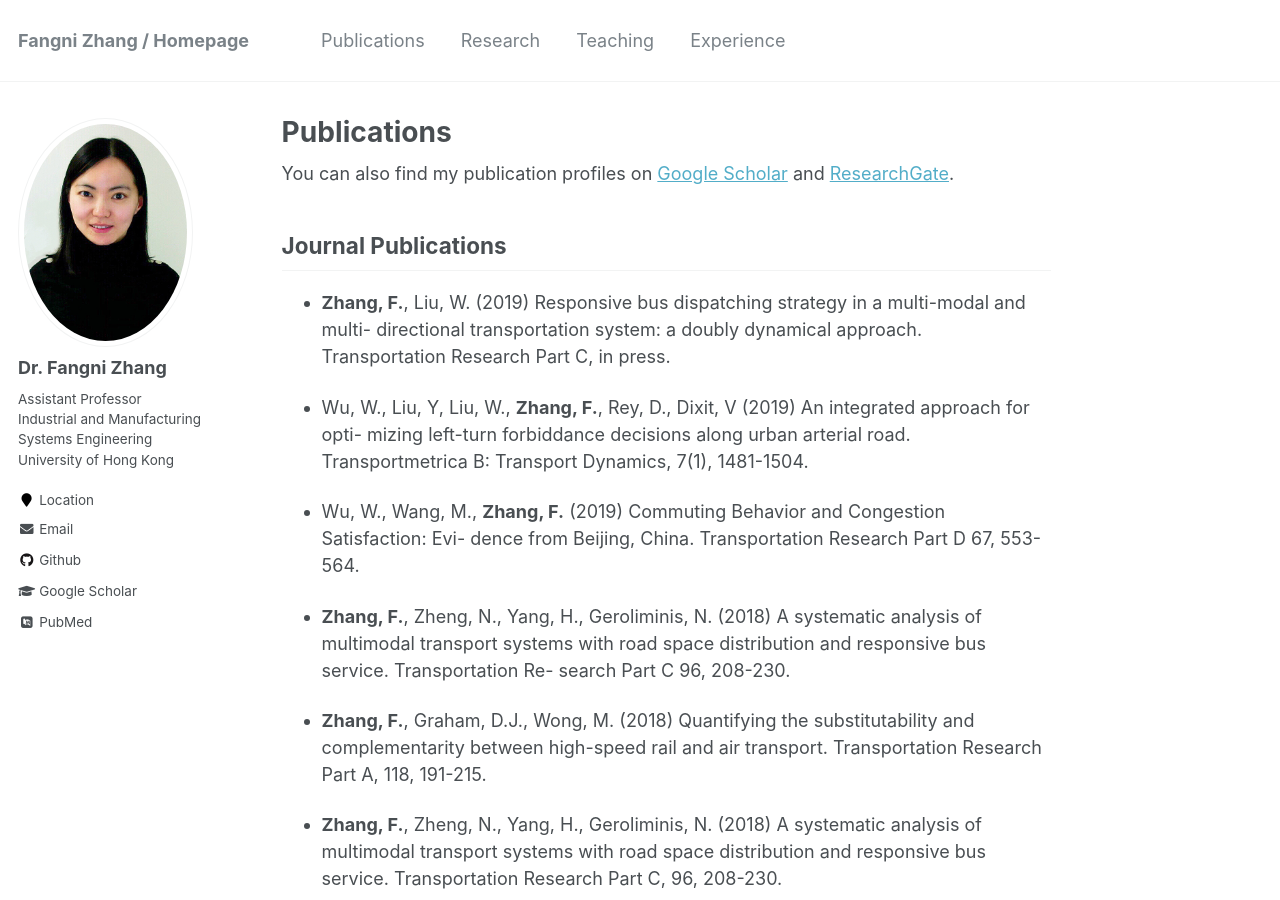
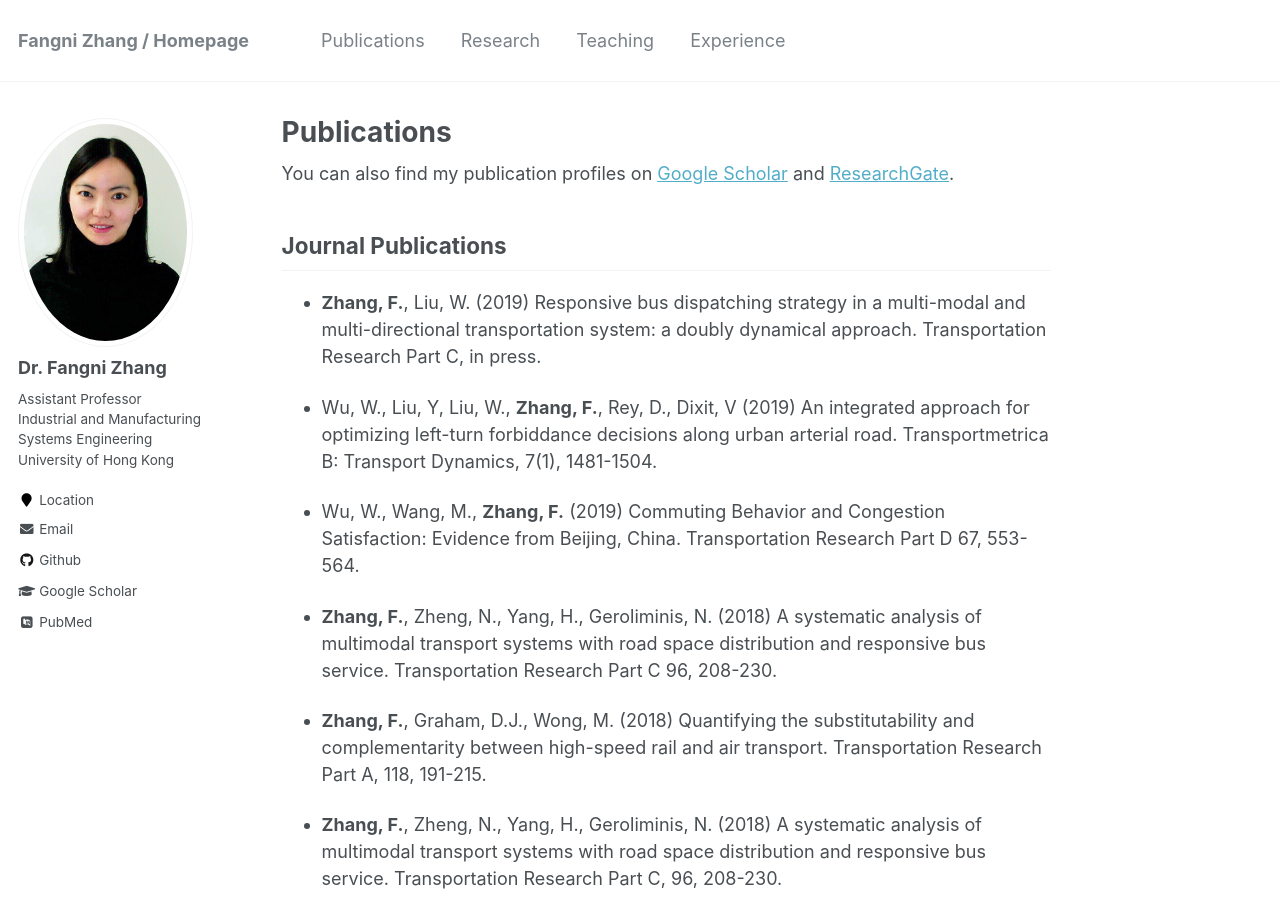
Before and after one commit to fangnizhang/fangnizhang.github.io, a Jekyll site: the page built from _pages/publications.md, in a window 1280 px wide and 900 px high. Built offline with Jekyll 4.4.1, drawn with Linux system fonts in a browser that asks for light colours; some web fonts are replaced; some of the changed text lies outside the part shown.

Commit message:
Update publications.md

```diff
--- a/_pages/publications.md
+++ b/_pages/publications.md
@@ -19,13 +19,13 @@
 Journal Publications
 ----------
 
-* **Zhang, F.**, Liu, W. (2019) Responsive bus dispatching strategy in a multi-modal and multi- directional transportation system: a doubly dynamical approach. Transportation Research Part C, in press.
+* **Zhang, F.**, Liu, W. (2019) Responsive bus dispatching strategy in a multi-modal and multi-directional transportation system: a doubly dynamical approach. Transportation Research Part C, in press.
 
-* Wu, W., Liu, Y, Liu, W., **Zhang, F.**, Rey, D., Dixit, V (2019) An integrated approach for opti- mizing left-turn forbiddance decisions along urban arterial road. Transportmetrica B: Transport Dynamics, 7(1), 1481-1504.
+* Wu, W., Liu, Y, Liu, W., **Zhang, F.**, Rey, D., Dixit, V (2019) An integrated approach for optimizing left-turn forbiddance decisions along urban arterial road. Transportmetrica B: Transport Dynamics, 7(1), 1481-1504.
 
-* Wu, W., Wang, M., **Zhang, F.** (2019) Commuting Behavior and Congestion Satisfaction: Evi- dence from Beijing, China. Transportation Research Part D 67, 553-564.
+* Wu, W., Wang, M., **Zhang, F.** (2019) Commuting Behavior and Congestion Satisfaction: Evidence from Beijing, China. Transportation Research Part D 67, 553-564.
 
-* **Zhang, F.**, Zheng, N., Yang, H., Geroliminis, N. (2018) A systematic analysis of multimodal transport systems with road space distribution and responsive bus service. Transportation Re- search Part C 96, 208-230.
+* **Zhang, F.**, Zheng, N., Yang, H., Geroliminis, N. (2018) A systematic analysis of multimodal transport systems with road space distribution and responsive bus service. Transportation Research Part C 96, 208-230.
 
 * **Zhang, F.**, Graham, D.J., Wong, M. (2018) Quantifying the substitutability and complementarity between high-speed rail and air transport. Transportation Research Part A, 118, 191-215.
 
@@ -79,7 +79,7 @@
 
 * Liu, W., Yin., Y., Yang, H., Zhang, F. (2014) Examining the effectiveness of variable speed limit from a long-term equilibrium perspective with empirical data. The 19th International Conference of Hong Kong Society for Transportation Studies, Hong Kong, 13-15 December, 2014.
 
-* Zhang, F., Yang, H., Liu, W. (2014) Welfare implications of highway capacity expansion with re- sponsive transit operator when the two modes are imperfect substitutes. ITEA Annual Conference on Transportation Economics (Kuhmo Nectar), Toulouse, France, 4-6 June 2014.
+* Zhang, F., Yang, H., Liu, W. (2014) Welfare implications of highway capacity expansion with responsive transit operator when the two modes are imperfect substitutes. ITEA Annual Conference on Transportation Economics (Kuhmo Nectar), Toulouse, France, 4-6 June 2014.
 
 * Liu, W., Yang, H., Zhang, F. (2014) Economics of a reservation system for morning commute. ITEA Annual Conference on Transportation Economics (Kuhmo Nectar), Toulouse, France, 4-6 June 2014.
 
```
Also changed, not shown: other parts of _pages/publications.md (+2 -2 lines).
